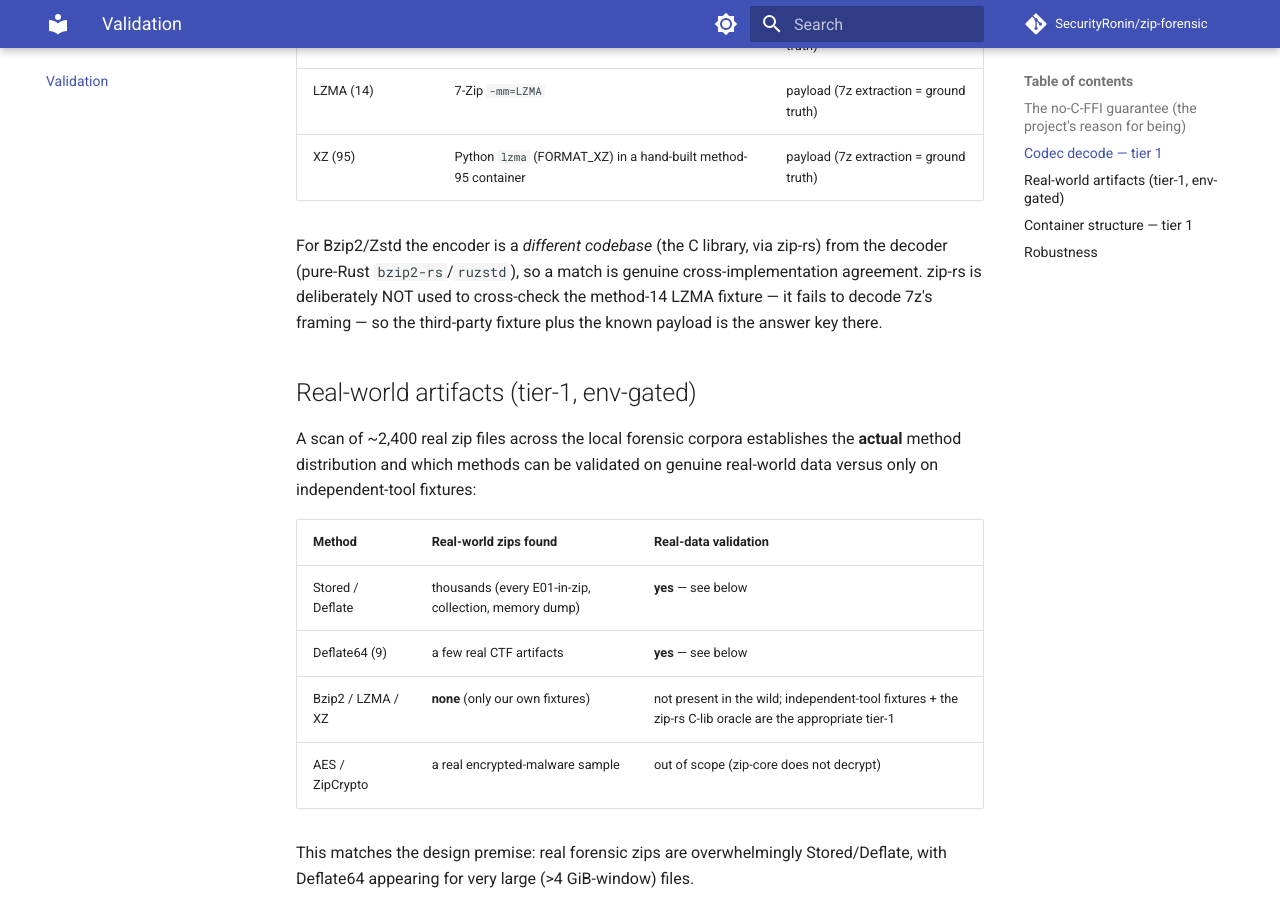
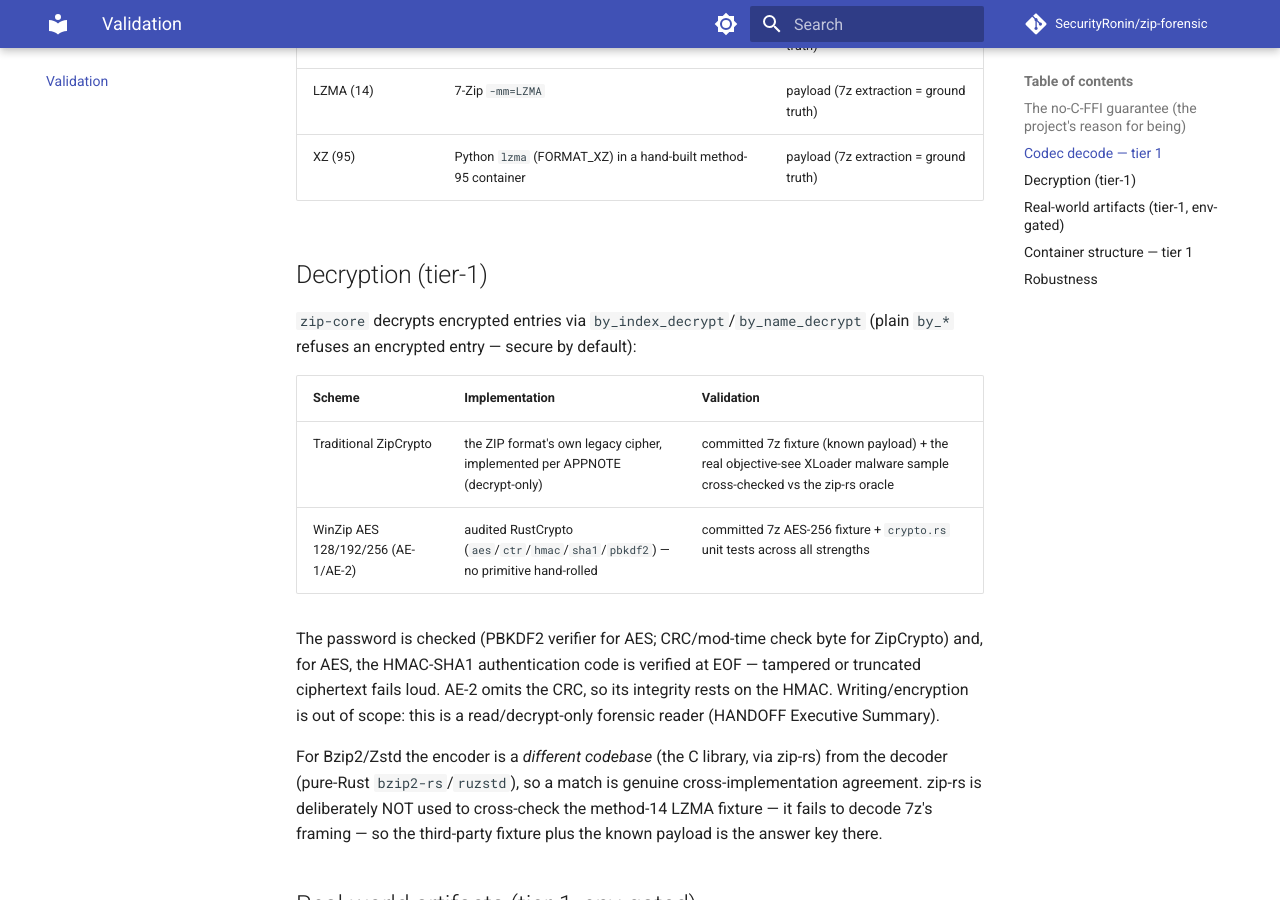
Before and after one commit to SecurityRonin/zip-forensic, an MkDocs documentation site: the page built from docs/validation.md, in a window 1280 px wide and 900 px high, scrolled down 979 px. Built offline with MkDocs 1.6.1 and Material for MkDocs 9.7.7, drawn with Linux system fonts in a browser that asks for light colours; comment, search, counter and statistics services are not loaded.

Commit message:
docs: document decryption (ZipCrypto + WinZip AES) + fixture provenance
validation.md gains a decryption section (schemes, RustCrypto-for-AES,
password/HMAC verification, read-only scope); tests/data/README.md records the
encrypted/ fixtures (7z, password Infected123) + the env-gated XLoader real-world
check; README shows by_name_decrypt with the secure-by-default note.

Co-Authored-By: Claude Opus 4.8 (1M context) <noreply@anthropic.com>

```diff
--- a/docs/validation.md
+++ b/docs/validation.md
@@ -32,6 +32,22 @@ path (`tests/data/README.md` records every generator command and hash):
 | Deflate64 (9) | 7-Zip `-mm=Deflate64` | payload (7z extraction = ground truth) |
 | LZMA (14) | 7-Zip `-mm=LZMA` | payload (7z extraction = ground truth) |
 | XZ (95) | Python `lzma` (FORMAT_XZ) in a hand-built method-95 container | payload (7z extraction = ground truth) |
+
+## Decryption (tier-1)
+
+`zip-core` decrypts encrypted entries via `by_index_decrypt`/`by_name_decrypt`
+(plain `by_*` refuses an encrypted entry — secure by default):
+
+| Scheme | Implementation | Validation |
+|--------|----------------|------------|
+| Traditional ZipCrypto | the ZIP format's own legacy cipher, implemented per APPNOTE (decrypt-only) | committed 7z fixture (known payload) + the real objective-see XLoader malware sample cross-checked vs the zip-rs oracle |
+| WinZip AES 128/192/256 (AE-1/AE-2) | audited RustCrypto (`aes`/`ctr`/`hmac`/`sha1`/`pbkdf2`) — no primitive hand-rolled | committed 7z AES-256 fixture + `crypto.rs` unit tests across all strengths |
+
+The password is checked (PBKDF2 verifier for AES; CRC/mod-time check byte for
+ZipCrypto) and, for AES, the HMAC-SHA1 authentication code is verified at EOF —
+tampered or truncated ciphertext fails loud. AE-2 omits the CRC, so its integrity
+rests on the HMAC. Writing/encryption is out of scope: this is a read/decrypt-only
+forensic reader (HANDOFF Executive Summary).
 
 For Bzip2/Zstd the encoder is a *different codebase* (the C library, via zip-rs)
 from the decoder (pure-Rust `bzip2-rs`/`ruzstd`), so a match is genuine
```
Also changed, not shown: README.md (+8 -0 lines), 1 other file.
